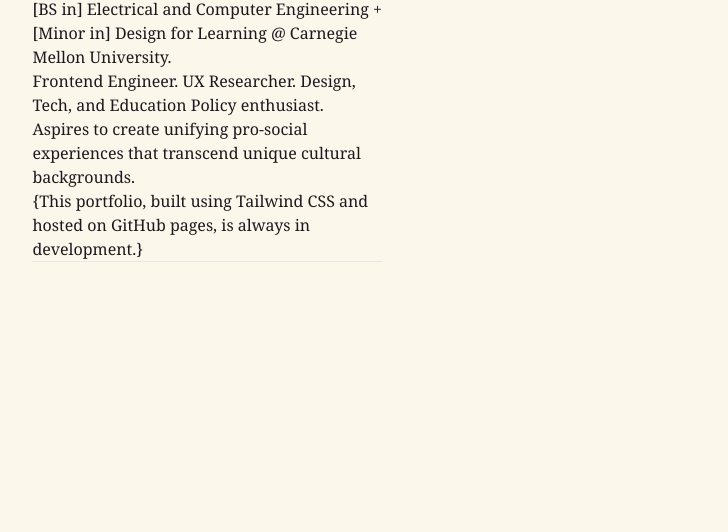
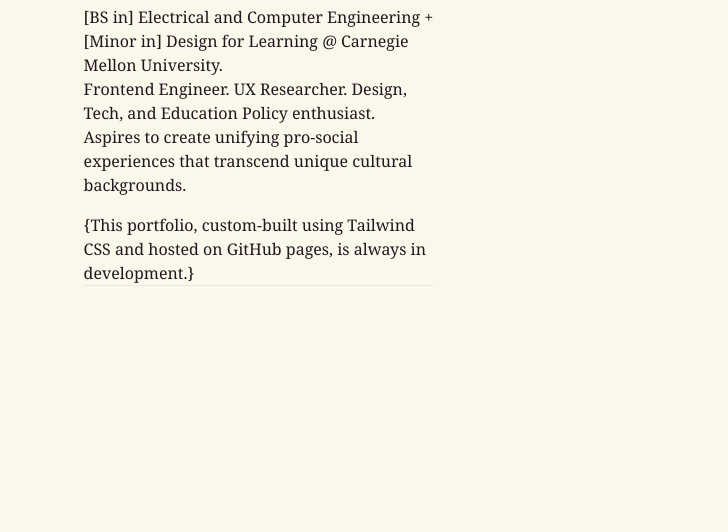
Before and after one commit to santacalculus/santacalculus.github.io, a website: page index.html in a window 1280 px wide. Shown: the part 268-800 px from the top of the page, without its empty margins (126-854 px from the left). Drawn offline with Linux system fonts and the light colour scheme; files whose address does not match are found by name.

Commit message:
added cosmetic changes to about section

```diff
--- a/index.html
+++ b/index.html
@@ -15,18 +15,18 @@
             <!-- <p class="font-serif">Hi, I am</p> -->
             <p class="font-clarendon" style="font-size: 30px; font-weight: bold; color: rgb(84, 0, 0); margin-bottom: -5px;">Likhitha Chintareddy</p>
             <p class="font-notosanstelugu" style="color: rgb(84, 0, 0);">{<span class="font-clarendon" style="color:rgb(84, 0, 0);">telugu:</span> లిఖిత చింతరెడ్డి }</p>
-            <p class="font-serif">[BS in] Electrical and Computer Engineering +<br>
+            <p class="font-serif" style="margin-top: 0.5rem;">[BS in] Electrical and Computer Engineering +<br>
                 [Minor in] Design for Learning @ Carnegie Mellon University. <br>
                 Frontend Engineer. UX Researcher. Design, Tech, and Education Policy enthusiast. Aspires to create unifying pro-social experiences that transcend unique cultural backgrounds.
             </p>
-            <p class="font-serif">
-                {This portfolio, built using Tailwind CSS and hosted on GitHub pages, is always in development.}
+            <p class="font-serif" style="margin-top: 1rem;">
+                {This portfolio, custom-built using Tailwind CSS and hosted on GitHub pages, is always in development.}
             </p>
           </section>
           <hr>
       </div>
       <div class="col-span-1">
-          Ok
+          <p>Ok</p>
       </div>
   </div>
 </body>
--- a/main.css
+++ b/main.css
@@ -13,6 +13,8 @@ html {
 
 p {
     color: var(--text-color);
+    line-height: 150%;
+    /* margin-top: 3rem; */
     /* font-size: 0.90rem; */
 }
 
@@ -24,7 +26,7 @@ p {
 @media (min-width: 700px) {
     .col-span-1 {
         width: 60%;
-        margin-left: 8vw;
-        margin-right: 2vw;
+        margin-left: 12vw;
+        /* margin-right: 2vw;  */
     }
 }
```
